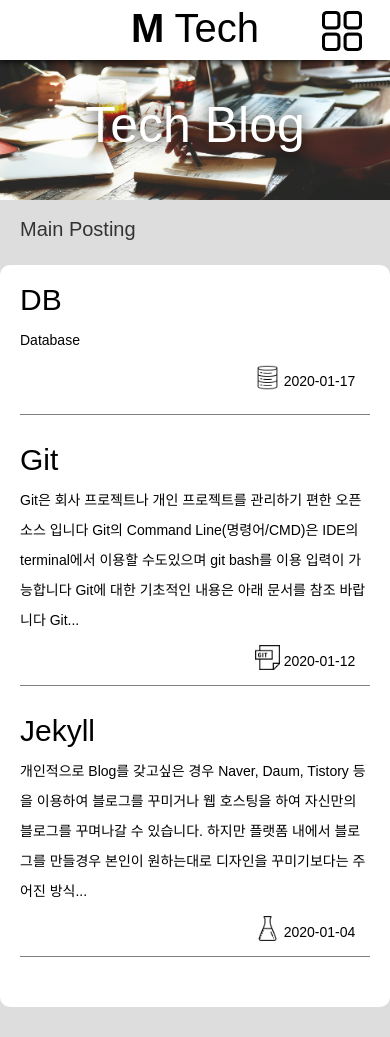
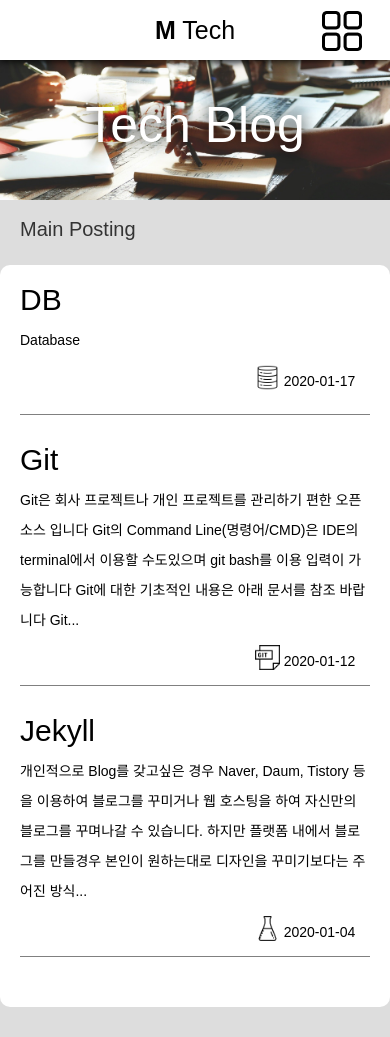
Before and after one commit to leemugeun/leemugeun.github.io, a Jekyll site: the page built from _posts/2019-12-16-default.md, in a window 390 px wide and 1037 px high. Built offline with Jekyll 4.4.1, drawn with Linux system fonts in a browser that asks for light colours.

Commit message:
2020-01-18 Txt_Icon size

```diff
--- a/assets/css/post.css
+++ b/assets/css/post.css
@@ -254,6 +254,24 @@
 }
 
 @media (max-width:700px){
+
+    .p_nav_menu .nav_icon{
+        height: 30px;
+    }
+
+    .nav_onedep{
+        font-size: 23px;
+    }
+
+    .nav_twodep{
+        font-size: 18px;
+    }
+
+    .p_header_title{
+        font-size: 25px;
+        padding-top: 13px;
+    }
+
     .p_sub{
         top: 30px;
         height: 200px;
--- a/assets/js/post.js
+++ b/assets/js/post.js
@@ -12,6 +12,7 @@
 
     $("#p_nav_menu [data-navdep='1']").click(function(){
         if ($(this).siblings("ul").is(":visible")){
+            $(this).siblings("ul").hide(300)
             return;
         }
 
```
